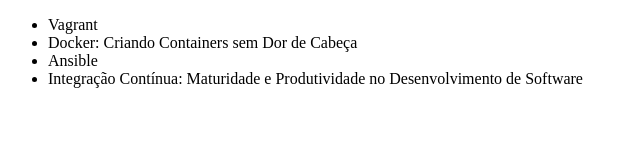
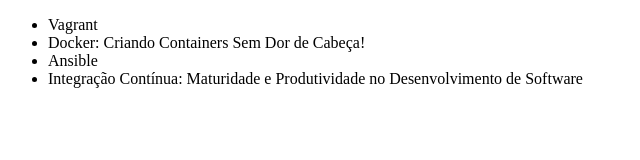
Before and after one commit to FeGodoi/Aula_Alura_Git, a plain HTML site: page index.html in a window 1280 px wide. Shown: the full height of the page, 0-640 px from the left. Drawn offline with Linux system fonts and the light colour scheme.

Commit message:
Pequenas alteraçoes no curso de Docker

```diff
--- a/index.html
+++ b/index.html
@@ -7,7 +7,7 @@
 <body>
 	<ul>
 		<li>Vagrant</li>
-		<li>Docker: Criando Containers sem Dor de Cabeça</li>
+		<li>Docker: Criando Containers Sem Dor de Cabeça!</li>
 		<li>Ansible</li>
 		<li>Integração Contínua: Maturidade e Produtividade no Desenvolvimento de Software</li>
 	</ul>
```
